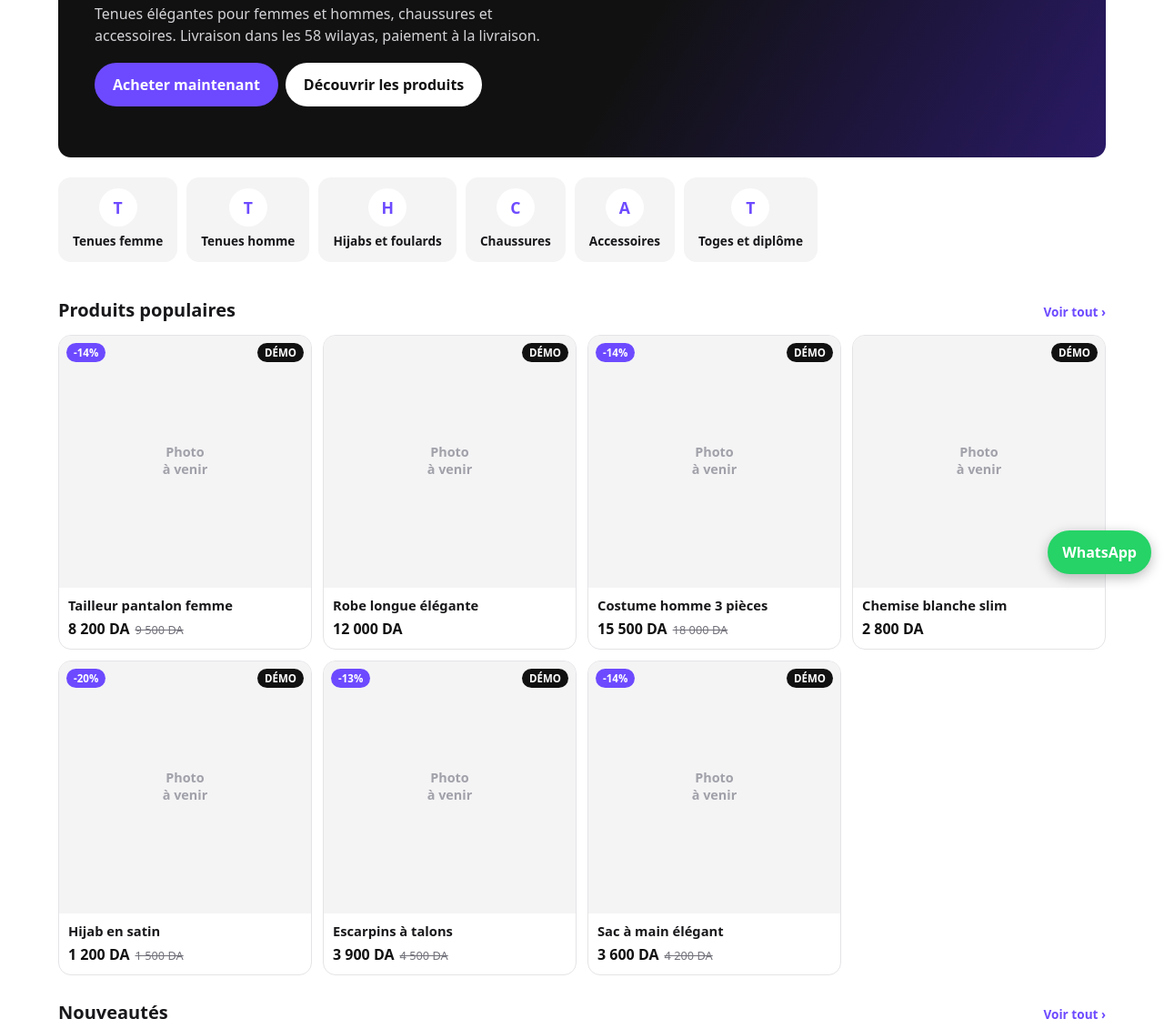
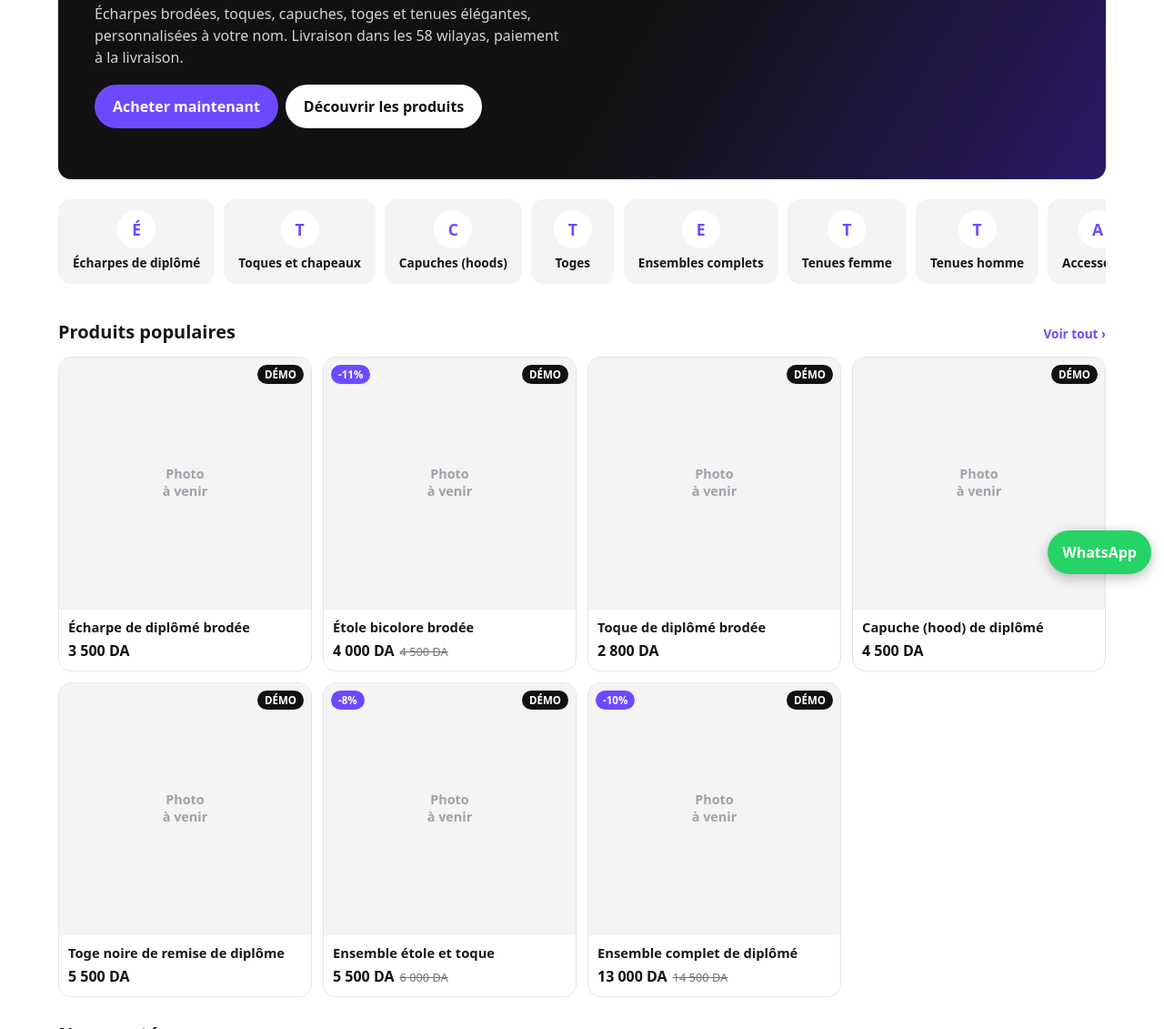
Before and after one commit to takfamhd-bit/nova-market-site, a plain HTML site: page index.html in a window 1280 px wide. Shown: the part 155-1286 px from the top of the page at 91% size. Drawn offline with Linux system fonts and the light colour scheme.

Commit message:
Add files via upload

```diff
--- a/site-app.js
+++ b/site-app.js
@@ -10,7 +10,7 @@ const cat = id => S.categories.find(c => c.id === id);
 const pid = id => S.products.find(p => p.id === parseInt(id));
 const PH = '<span class="phx">Photo<br>à venir</span>';
 const vt = i => { const v = String(i).split('~')[1]; return v ? ` (${v})` : ''; };
-const varSel = p => [['tailles', 'Taille', 'sz'], ['couleurs', 'Couleur', 'co']].map(([k, l, id]) => p[k] ? `<label>${l}</label><select id="${id}">${p[k].split(',').map(t => `<option>${esc(t.trim())}</option>`).join('')}</select>` : '').join('');
+const varSel = p => [['tailles', 'Taille', 'sz'], ['couleurs', 'Couleur', 'co'], ['fils', 'Couleur de broderie', 'fi']].map(([k, l, id]) => p[k] ? `<label>${l}</label><select id="${id}">${p[k].split(',').map(t => `<option>${esc(t.trim())}</option>`).join('')}</select>` : '').join('') + (p.perso ? `<label>${esc(p.perso)}</label><textarea id="pe" rows="2" maxlength="120" placeholder="Ex. : Dr Nom Prénom, Faculté de Médecine Oran, 2026"></textarea>` : '');
 
 function fee(w, sub) {
   const s = S.settings; if (+s.free_above > 0 && sub >= +s.free_above) return 0;
@@ -62,8 +62,9 @@ const views = {
       ${varSel(p)}${p.stock > 0 ? `<div class="qty"><button id="m">−</button><span id="n">1</span><button id="pl">+</button></div><p><button class="btn" id="buy">Acheter maintenant</button><button class="btn dark" id="add">Ajouter au panier</button></p>` : ''}
       ${wa ? `<a class="btn line" target="_blank" rel="noopener" href="https://wa.me/${esc(wa)}?text=${encodeURIComponent('Bonjour, je suis intéressé par : ' + p.name)}"> Poser une question sur WhatsApp</a>` : ''}
       <p> Livraison 58 wilayas ·  Paiement à la livraison</p></div></div>`;
-    const vr = () => [$('#sz')?.value, $('#co')?.value].filter(Boolean).join(' / '); let n = 1; const set = v => { n = Math.max(1, Math.min(p.stock, v)); $('#n').textContent = n; };
-    if (p.stock > 0) { $('#m').onclick = () => set(n - 1); $('#pl').onclick = () => set(n + 1); $('#add').onclick = () => { addCart(p, n, vr()); $('#add').textContent = '✔ Ajouté'; }; $('#buy').onclick = () => { addCart(p, n, vr()); location.hash = '#/checkout'; }; }
+    const vr = () => [['sz', 'Taille'], ['co', 'Couleur'], ['fi', 'Broderie']].map(([id, l]) => $('#' + id) ? l + ' ' + $('#' + id).value : '').concat($('#pe') ? ['Texte : ' + $('#pe').value.replace(/["<>&~]/g, ' ').trim()] : []).filter(Boolean).join(' / ');
+    const okp = () => !$('#pe') || $('#pe').value.trim() ? true : (alert('Merci d\u2019écrire le texte à broder (nom, faculté, année).'), $('#pe').focus(), false); let n = 1; const set = v => { n = Math.max(1, Math.min(p.stock, v)); $('#n').textContent = n; };
+    if (p.stock > 0) { $('#m').onclick = () => set(n - 1); $('#pl').onclick = () => set(n + 1); $('#add').onclick = () => { if (!okp()) return; addCart(p, n, vr()); $('#add').textContent = '✔ Ajouté'; }; $('#buy').onclick = () => { if (!okp()) return; addCart(p, n, vr()); location.hash = '#/checkout'; }; }
   },
   cart() {
     const ids = Object.keys(cart).filter(i => pid(i)); const sub = ids.reduce((a, i) => a + price(pid(i)) * cart[i], 0);
--- a/site-produits.json
+++ b/site-produits.json
@@ -6,250 +6,308 @@
   "whatsapp": "213791278638",
   "email_endpoint": "",
   "banner_title": "Soyez impeccable le jour de votre soutenance",
-  "banner_text": "Tenues élégantes pour femmes et hommes, chaussures et accessoires. Livraison dans les 58 wilayas, paiement à la livraison."
+  "banner_text": "Écharpes brodées, toques, capuches, toges et tenues élégantes, personnalisées à votre nom. Livraison dans les 58 wilayas, paiement à la livraison."
  },
  "categories": [
   {
    "id": 1,
+   "name": "Écharpes de diplômé",
+   "icon": ""
+  },
+  {
+   "id": 2,
+   "name": "Toques et chapeaux",
+   "icon": ""
+  },
+  {
+   "id": 3,
+   "name": "Capuches (hoods)",
+   "icon": ""
+  },
+  {
+   "id": 4,
+   "name": "Toges",
+   "icon": ""
+  },
+  {
+   "id": 5,
+   "name": "Ensembles complets",
+   "icon": ""
+  },
+  {
+   "id": 6,
    "name": "Tenues femme",
    "icon": ""
   },
   {
-   "id": 2,
+   "id": 7,
    "name": "Tenues homme",
    "icon": ""
   },
   {
-   "id": 3,
-   "name": "Hijabs et foulards",
-   "icon": ""
-  },
-  {
-   "id": 4,
-   "name": "Chaussures",
-   "icon": ""
-  },
-  {
-   "id": 5,
+   "id": 8,
    "name": "Accessoires",
-   "icon": ""
-  },
-  {
-   "id": 6,
-   "name": "Toges et diplôme",
    "icon": ""
   }
  ],
  "products": [
   {
    "id": 1,
+   "name": "Écharpe de diplômé brodée",
+   "description": "Étole en tissu épais, brodée à votre nom, votre faculté et l'année. Franges dorées ou argentées.",
+   "price": 3500,
+   "promo_price": 0,
+   "stock": 30,
+   "category_id": 1,
+   "image": "",
+   "popular": 1,
+   "sold": 70,
+   "demo": 1,
+   "tailles": "",
+   "couleurs": "Bordeaux,Marron,Noir,Bleu nuit,Vert foncé",
+   "fils": "Doré,Argenté",
+   "perso": "Texte à broder (nom, faculté, année…)"
+  },
+  {
+   "id": 2,
+   "name": "Étole bicolore brodée",
+   "description": "Étole avec bordure de couleur contrastée, broderie personnalisée.",
+   "price": 4500,
+   "promo_price": 4000,
+   "stock": 20,
+   "category_id": 1,
+   "image": "",
+   "popular": 1,
+   "sold": 45,
+   "demo": 1,
+   "tailles": "",
+   "couleurs": "Bordeaux et noir,Marron et beige,Bleu nuit et blanc",
+   "fils": "Doré,Argenté",
+   "perso": "Texte à broder (nom, faculté, année…)"
+  },
+  {
+   "id": 3,
+   "name": "Écharpe avec calligraphie arabe",
+   "description": "Texte en calligraphie arabe brodé à la demande (dédicace, verset, nom).",
+   "price": 4200,
+   "promo_price": 0,
+   "stock": 20,
+   "category_id": 1,
+   "image": "",
+   "popular": 0,
+   "sold": 32,
+   "demo": 1,
+   "tailles": "",
+   "couleurs": "Bordeaux,Marron,Noir,Bleu nuit,Vert foncé",
+   "fils": "Doré,Argenté",
+   "perso": "Texte à broder en arabe ou en français"
+  },
+  {
+   "id": 4,
+   "name": "Toque de diplômé brodée",
+   "description": "Toque noire avec broderie du nom sur le dessus et gland.",
+   "price": 2800,
+   "promo_price": 0,
+   "stock": 35,
+   "category_id": 2,
+   "image": "",
+   "popular": 1,
+   "sold": 60,
+   "demo": 1,
+   "tailles": "",
+   "couleurs": "Noir,Bordeaux,Marron,Bleu nuit",
+   "fils": "Doré,Argenté",
+   "perso": "Texte à broder (nom, faculté, année…)"
+  },
+  {
+   "id": 5,
+   "name": "Toque avec ailes brodées",
+   "description": "Toque avec motif d'ailes et nom brodés.",
+   "price": 3200,
+   "promo_price": 2800,
+   "stock": 25,
+   "category_id": 2,
+   "image": "",
+   "popular": 0,
+   "sold": 28,
+   "demo": 1,
+   "tailles": "",
+   "couleurs": "Noir,Marron,Bordeaux",
+   "fils": "Doré,Argenté",
+   "perso": "Texte à broder (nom, faculté, année…)"
+  },
+  {
+   "id": 6,
+   "name": "Capuche (hood) de diplômé",
+   "description": "Capuche en V portée dans le dos, avec broderie personnalisée et gland.",
+   "price": 4500,
+   "promo_price": 0,
+   "stock": 20,
+   "category_id": 3,
+   "image": "",
+   "popular": 1,
+   "sold": 40,
+   "demo": 1,
+   "tailles": "",
+   "couleurs": "Bordeaux,Marron,Noir",
+   "fils": "Doré,Argenté",
+   "perso": "Texte à broder (nom, faculté, année…)"
+  },
+  {
+   "id": 7,
+   "name": "Capuche bicolore",
+   "description": "Capuche avec double couleur et bordure contrastée.",
+   "price": 6000,
+   "promo_price": 5400,
+   "stock": 15,
+   "category_id": 3,
+   "image": "",
+   "popular": 0,
+   "sold": 22,
+   "demo": 1,
+   "tailles": "",
+   "couleurs": "Bordeaux et noir,Marron et beige",
+   "fils": "Doré,Argenté",
+   "perso": "Texte à broder (nom, faculté, année…)"
+  },
+  {
+   "id": 8,
+   "name": "Toge noire de remise de diplôme",
+   "description": "Toge noire ample, tissu léger et opaque.",
+   "price": 5500,
+   "promo_price": 0,
+   "stock": 25,
+   "category_id": 4,
+   "image": "",
+   "popular": 1,
+   "sold": 38,
+   "demo": 1,
+   "tailles": "S,M,L,XL,XXL",
+   "couleurs": "Noir"
+  },
+  {
+   "id": 9,
+   "name": "Ensemble étole et toque",
+   "description": "Étole brodée et toque assortie, personnalisées.",
+   "price": 6000,
+   "promo_price": 5500,
+   "stock": 20,
+   "category_id": 5,
+   "image": "",
+   "popular": 1,
+   "sold": 52,
+   "demo": 1,
+   "tailles": "",
+   "couleurs": "Bordeaux,Marron,Noir,Bleu nuit,Vert foncé",
+   "fils": "Doré,Argenté",
+   "perso": "Texte à broder (nom, faculté, année…)"
+  },
+  {
+   "id": 10,
+   "name": "Ensemble complet de diplômé",
+   "description": "Toge, capuche, toque et étole assorties, tout brodé à votre nom.",
+   "price": 14500,
+   "promo_price": 13000,
+   "stock": 10,
+   "category_id": 5,
+   "image": "",
+   "popular": 1,
+   "sold": 30,
+   "demo": 1,
+   "tailles": "S,M,L,XL,XXL",
+   "couleurs": "Bordeaux et noir,Marron et beige",
+   "fils": "Doré,Argenté",
+   "perso": "Texte à broder (nom, faculté, année…)"
+  },
+  {
+   "id": 11,
    "name": "Tailleur pantalon femme",
-   "description": "Veste cintrée et pantalon droit, tissu élégant pour la soutenance.",
+   "description": "Veste cintrée et pantalon droit, tissu élégant.",
    "price": 9500,
    "promo_price": 8200,
    "stock": 15,
-   "category_id": 1,
+   "category_id": 6,
    "image": "",
-   "popular": 1,
-   "sold": 64,
+   "popular": 0,
+   "sold": 24,
    "demo": 1,
    "tailles": "36,38,40,42,44,46",
    "couleurs": "Noir,Blanc cassé,Bleu nuit"
   },
   {
-   "id": 2,
+   "id": 12,
    "name": "Robe longue élégante",
    "description": "Robe longue sobre à manches, coupe classique.",
    "price": 12000,
    "promo_price": 0,
    "stock": 10,
-   "category_id": 1,
+   "category_id": 6,
    "image": "",
-   "popular": 1,
-   "sold": 48,
+   "popular": 0,
+   "sold": 20,
    "demo": 1,
    "tailles": "S,M,L,XL",
    "couleurs": "Noir,Bordeaux,Bleu nuit"
   },
   {
-   "id": 3,
-   "name": "Ensemble jupe et blazer",
-   "description": "Jupe midi et blazer assorti.",
-   "price": 11000,
-   "promo_price": 9800,
-   "stock": 12,
-   "category_id": 1,
-   "image": "",
-   "popular": 0,
-   "sold": 30,
-   "demo": 1,
-   "tailles": "36,38,40,42,44",
-   "couleurs": "Noir,Gris"
-  },
-  {
-   "id": 4,
+   "id": 13,
    "name": "Costume homme 3 pièces",
    "description": "Veste, pantalon et gilet, coupe slim.",
    "price": 18000,
    "promo_price": 15500,
    "stock": 10,
-   "category_id": 2,
+   "category_id": 7,
    "image": "",
-   "popular": 1,
-   "sold": 52,
+   "popular": 0,
+   "sold": 26,
    "demo": 1,
    "tailles": "46,48,50,52,54,56",
    "couleurs": "Noir,Bleu marine,Gris anthracite"
   },
   {
-   "id": 5,
+   "id": 14,
    "name": "Chemise blanche slim",
    "description": "Chemise en coton, coupe ajustée.",
    "price": 2800,
    "promo_price": 0,
    "stock": 40,
-   "category_id": 2,
+   "category_id": 7,
    "image": "",
-   "popular": 1,
-   "sold": 85,
+   "popular": 0,
+   "sold": 35,
    "demo": 1,
    "tailles": "S,M,L,XL,XXL",
    "couleurs": "Blanc,Bleu ciel"
   },
   {
-   "id": 6,
-   "name": "Blazer homme",
-   "description": "Blazer élégant pour compléter la tenue.",
-   "price": 8500,
-   "promo_price": 7500,
-   "stock": 14,
-   "category_id": 2,
+   "id": 15,
+   "name": "Gland (tassel) de diplôme",
+   "description": "Gland avec année, pour toque.",
+   "price": 700,
+   "promo_price": 0,
+   "stock": 60,
+   "category_id": 8,
    "image": "",
    "popular": 0,
-   "sold": 26,
+   "sold": 55,
    "demo": 1,
-   "tailles": "46,48,50,52,54",
-   "couleurs": "Noir,Bleu marine"
+   "tailles": "",
+   "couleurs": "Doré,Argenté"
   },
   {
-   "id": 7,
-   "name": "Hijab en satin",
-   "description": "Hijab fluide et léger, plusieurs coloris.",
+   "id": 16,
+   "name": "Pochette porte-diplôme",
+   "description": "Pochette rigide pour diplôme.",
    "price": 1500,
-   "promo_price": 1200,
-   "stock": 50,
-   "category_id": 3,
+   "promo_price": 0,
+   "stock": 30,
+   "category_id": 8,
    "image": "",
-   "popular": 1,
-   "sold": 90,
+   "popular": 0,
+   "sold": 15,
    "demo": 1,
    "tailles": "",
-   "couleurs": "Noir,Blanc,Beige,Bordeaux,Bleu nuit"
-  },
-  {
-   "id": 8,
-   "name": "Foulard en soie",
-   "description": "Foulard doux et brillant.",
-   "price": 2200,
-   "promo_price": 0,
-   "stock": 30,
-   "category_id": 3,
-   "image": "",
-   "popular": 0,
-   "sold": 33,
-   "demo": 1,
-   "tailles": "",
-   "couleurs": "Noir,Beige,Rose poudré"
-  },
-  {
-   "id": 9,
-   "name": "Escarpins à talons",
-   "description": "Talons confortables pour la journée.",
-   "price": 4500,
-   "promo_price": 3900,
-   "stock": 20,
-   "category_id": 4,
-   "image": "",
-   "popular": 1,
-   "sold": 58,
-   "demo": 1,
-   "tailles": "36,37,38,39,40,41",
-   "couleurs": "Noir,Nude"
-  },
-  {
-   "id": 10,
-   "name": "Chaussures de ville homme",
-   "description": "Chaussures en cuir, semelle souple.",
-   "price": 6500,
-   "promo_price": 0,
-   "stock": 18,
-   "category_id": 4,
-   "image": "",
-   "popular": 0,
-   "sold": 37,
-   "demo": 1,
-   "tailles": "40,41,42,43,44,45",
-   "couleurs": "Noir,Marron"
-  },
-  {
-   "id": 11,
-   "name": "Cravate et pochette",
-   "description": "Ensemble cravate et pochette assortie.",
-   "price": 1800,
-   "promo_price": 0,
-   "stock": 35,
-   "category_id": 5,
-   "image": "",
-   "popular": 0,
-   "sold": 41,
-   "demo": 1,
-   "tailles": "",
-   "couleurs": "Noir,Bleu marine,Bordeaux"
-  },
-  {
-   "id": 12,
-   "name": "Sac à main élégant",
-   "description": "Sac structuré, idéal pour la cérémonie.",
-   "price": 4200,
-   "promo_price": 3600,
-   "stock": 15,
-   "category_id": 5,
-   "image": "",
-   "popular": 1,
-   "sold": 29,
-   "demo": 1,
-   "tailles": "",
-   "couleurs": "Noir,Beige"
-  },
-  {
-   "id": 13,
-   "name": "Toge de remise de diplôme",
-   "description": "Toge de cérémonie classique.",
-   "price": 5000,
-   "promo_price": 0,
-   "stock": 20,
-   "category_id": 6,
-   "image": "",
-   "popular": 0,
-   "sold": 22,
-   "demo": 1,
-   "tailles": "S,M,L,XL",
-   "couleurs": "Noir,Bleu"
-  },
-  {
-   "id": 14,
-   "name": "Toque et écharpe de diplômé",
-   "description": "Ensemble toque et écharpe.",
-   "price": 2500,
-   "promo_price": 2000,
-   "stock": 25,
-   "category_id": 6,
-   "image": "",
-   "popular": 0,
-   "sold": 18,
-   "demo": 1,
-   "tailles": "",
-   "couleurs": "Noir"
+   "couleurs": "Bordeaux,Noir,Marron"
   }
  ]
 }
--- a/site-style.css
+++ b/site-style.css
@@ -40,3 +40,4 @@ footer{background:var(--k);color:#a1a1aa;text-align:center;padding:24px 0 80px;f
 @media(min-width:900px){.grid{grid-template-columns:repeat(4,1fr)}.detail{grid-template-columns:1fr 1fr}.two{display:grid;grid-template-columns:1.2fr 1fr;gap:24px;align-items:start}}
 
 .phx{font-size:.9rem;font-weight:700;color:#a1a1aa;text-align:center;line-height:1.3}.vt{font-size:.8rem;color:var(--m)}.cartbtn{font-size:.95rem;font-weight:700}
+@media(max-width:480px){.logo{font-size:.95rem;letter-spacing:.06em}.hsearch input{padding:8px 10px}.cartbtn{font-size:.85rem}.cartbtn span{top:-8px;right:-12px}}
```
